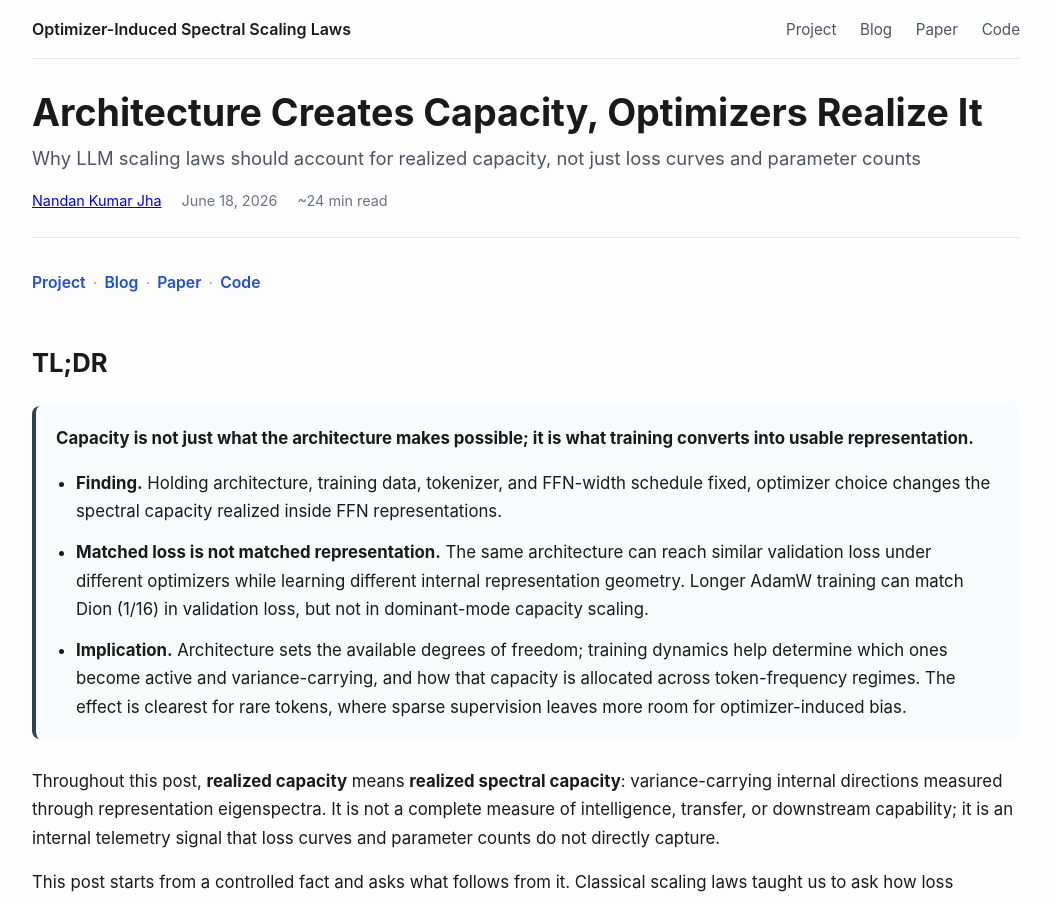
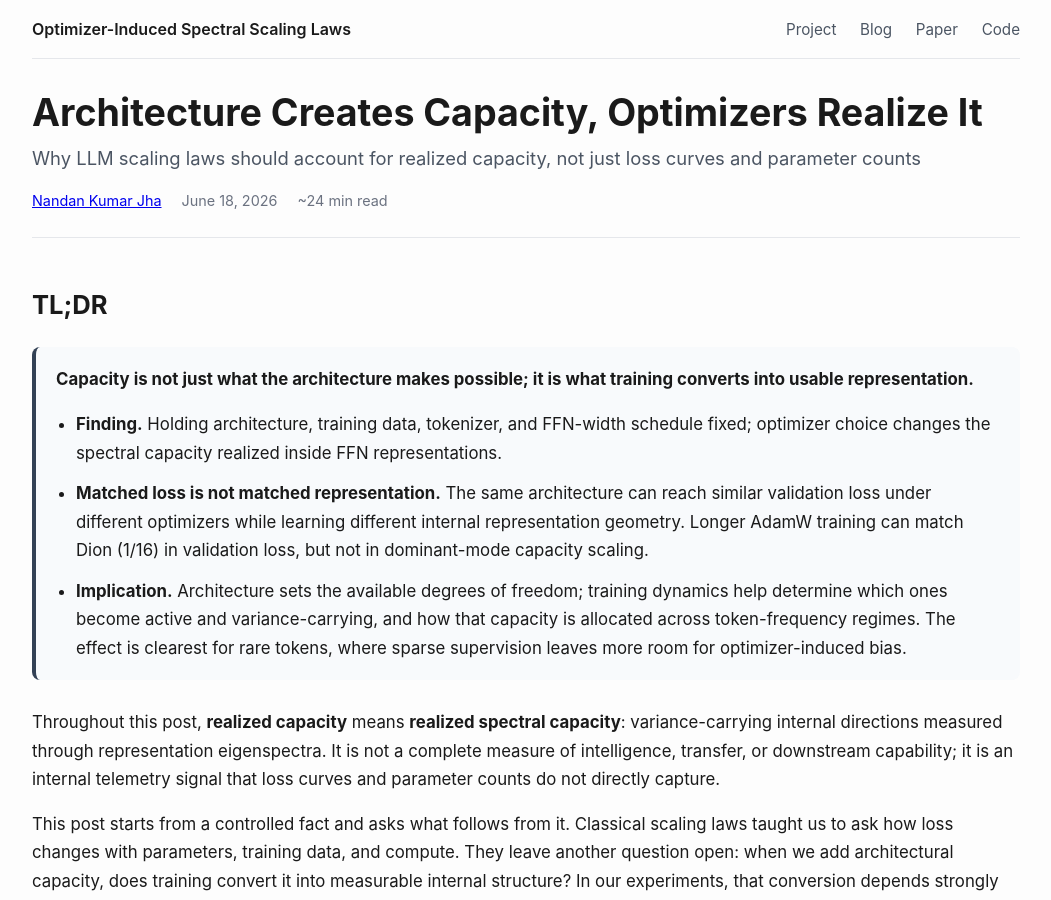
Before and after one commit to optimizer-scaling-laws/optimizer-scaling-laws.github.io, a Jekyll site: the page built from _posts/2026-06-18-architecture-creates-capacity-optimizers-realize-it.md, in a window 1280 px wide and 900 px high. Shown: the whole window, without its empty margins (114-1165 px from the left). Built offline with Jekyll 4.4.1, drawn with Linux system fonts in a browser that asks for light colours.

Commit message:
Fixed minor wordings round 5

```diff
--- a/_layouts/default.html
+++ b/_layouts/default.html
@@ -28,10 +28,10 @@
     <nav class="site-nav">
       <a href="{{ '/' | relative_url }}" class="site-title">Optimizer-Induced Spectral Scaling Laws</a>
       <span class="nav-links">
-        <a href="{{ '/' | relative_url }}">Project</a>
+        <a href="{{ '/' | relative_url }}" target="_blank" rel="noopener noreferrer">Project</a>
         <a href="{{ '/blog/' | relative_url }}" target="_blank" rel="noopener noreferrer">Blog</a>
-        <a href="https://arxiv.org/abs/2605.21803">Paper</a>
-        <a href="https://github.com/optimizer-scaling-laws/spectral-scaling-laws">Code</a>
+        <a href="https://arxiv.org/abs/2605.21803" target="_blank" rel="noopener noreferrer">Paper</a>
+        <a href="https://github.com/optimizer-scaling-laws/spectral-scaling-laws" target="_blank" rel="noopener noreferrer">Code</a>
       </span>
     </nav>
   </header>
--- a/_posts/2026-06-18-architecture-creates-capacity-optimizers-realize-it.md
+++ b/_posts/2026-06-18-architecture-creates-capacity-optimizers-realize-it.md
@@ -169,23 +169,13 @@
 
 </style>
 
-<div class="resource-links">
-  <a href="https://optimizer-scaling-laws.github.io/" target="_blank" rel="noopener noreferrer">Project</a>
-  <span>·</span>
-  <a href="https://optimizer-scaling-laws.github.io/blog/" target="_blank" rel="noopener noreferrer">Blog</a>
-  <span>·</span>
-  <a href="https://arxiv.org/abs/2605.21803" target="_blank" rel="noopener noreferrer">Paper</a>
-  <span>·</span>
-  <a href="https://github.com/optimizer-scaling-laws/spectral-scaling-laws" target="_blank" rel="noopener noreferrer">Code</a>
-</div>
-
 ## TL;DR
 {: #tldr}
 
 <div class="tldr-box">
 <p><strong>Capacity is not just what the architecture makes possible; it is what training converts into usable representation.</strong></p>
 <ul>
-  <li><strong>Finding.</strong> Holding architecture, training data, tokenizer, and FFN-width schedule fixed, optimizer choice changes the spectral capacity realized inside FFN representations.</li>
+  <li><strong>Finding.</strong> Holding architecture, training data, tokenizer, and FFN-width schedule fixed; optimizer choice changes the spectral capacity realized inside FFN representations.</li>
   <li><strong>Matched loss is not matched representation.</strong> The same architecture can reach similar validation loss under different optimizers while learning different internal representation geometry. Longer AdamW training can match Dion (1/16) in validation loss, but not in dominant-mode capacity scaling.</li>
   <li><strong>Implication.</strong> Architecture sets the available degrees of freedom; training dynamics help determine which ones become active and variance-carrying, and how that capacity is allocated across token-frequency regimes. The effect is clearest for rare tokens, where sparse supervision leaves more room for optimizer-induced bias.</li>
 </ul>
```
